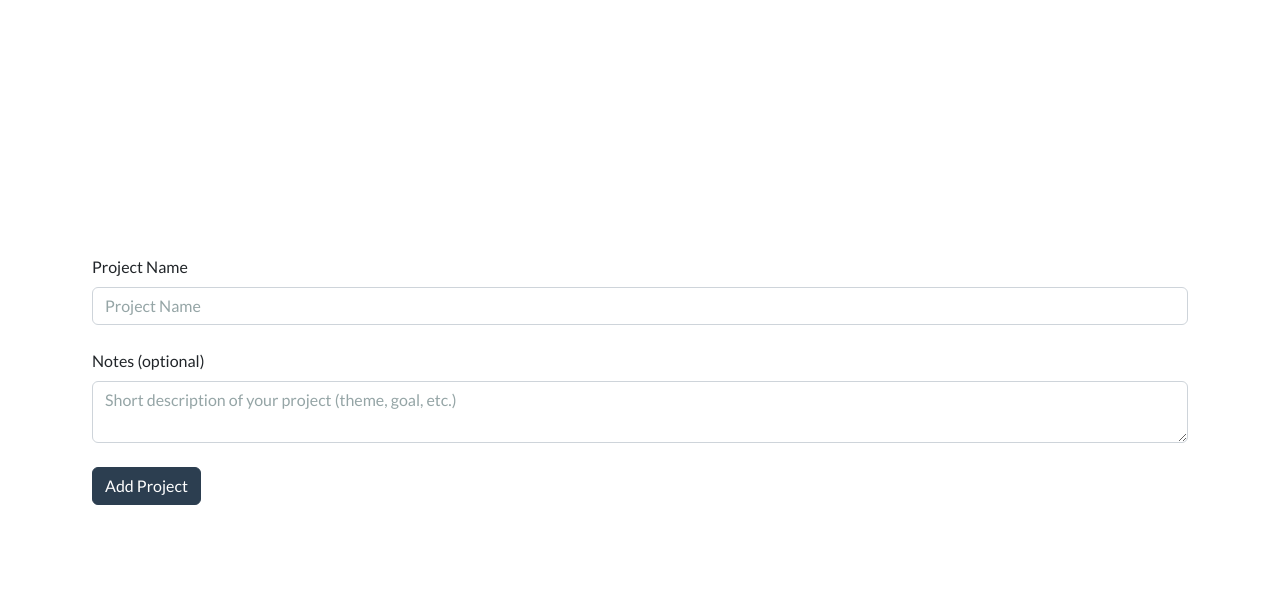
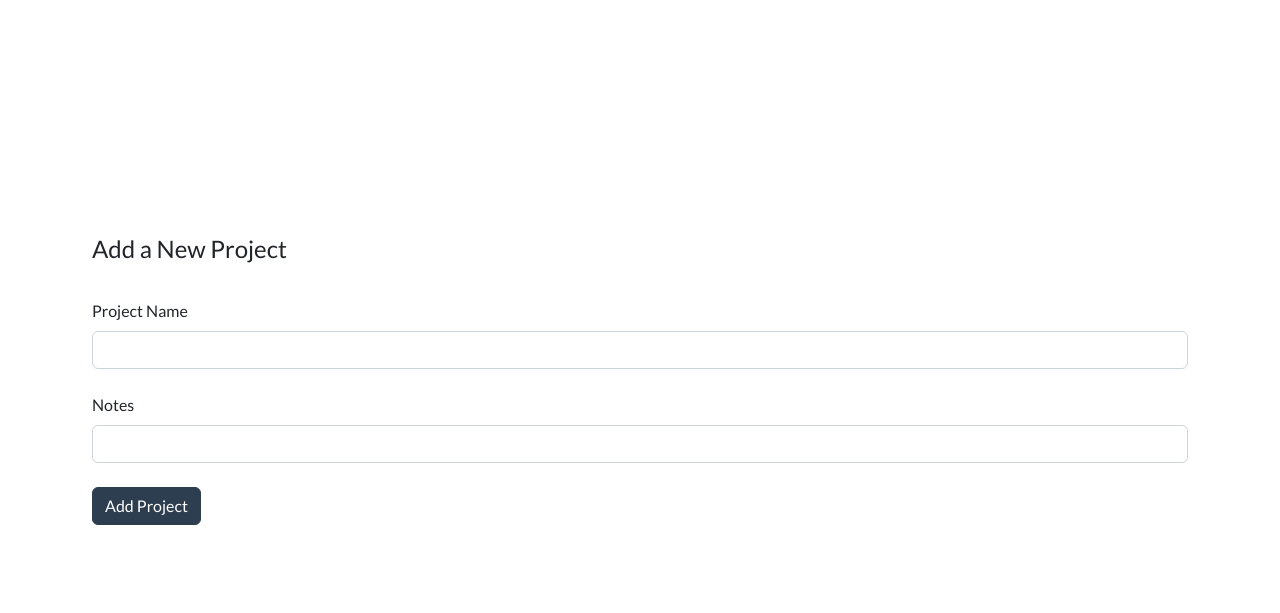
Before and after one commit to LiudmilaLV/-My-Projects-tracker, a Flask app: page / in a window 1280 px wide. Shown: the part 729-1342 px from the top of the page. Before the commit the page ends 1234 px from the top, so only its background shows below. Run offline with Flask 2, Linux system fonts and the light colour scheme; a user stored in the database is signed in; data comes from the database, SQL or seed files in the repository; both versions use the stored data as it was after the commit; some libraries are stand-ins or nearby versions.

Commit message:
adding a new project to db, looks like it works

```diff
--- a/website/__init__.py
+++ b/website/__init__.py
@@ -1,10 +1,13 @@
 from flask import Flask
 from flask_sqlalchemy import SQLAlchemy
+from flask_bcrypt import Bcrypt
 from os import path
 from flask_login import LoginManager, login_manager
 
 db = SQLAlchemy()
 DB_NAME = "database.db"
+
+bcrypt =Bcrypt()
 
 def create_app():
     app = Flask(__name__)
--- a/website/auth.py
+++ b/website/auth.py
@@ -2,7 +2,7 @@ from flask import Flask, Blueprint, render_template, request, flash, redirect, u
 from werkzeug.utils import redirect
 from .models import User
 from werkzeug.security import generate_password_hash, check_password_hash
-from . import db
+from . import db, bcrypt
 from flask_login import login_user, login_required, logout_user, current_user
 from .forms import RegistrationForm, LoginForm
 
@@ -14,7 +14,7 @@ def sign_up():
     if form.validate_on_submit():
         user = User.query.filter_by(email=form.email.data).first()
         if not user:
-            new_user = User(email=form.email.data, name=form.name.data, password=generate_password_hash(form.password.data, method='sha256'))
+            new_user = User(email=form.email.data, name=form.name.data, password=bcrypt.generate_password_hash(form.password.data).decode('utf-8'))
             db.session.add(new_user)
             db.session.commit()
             login_user(new_user, remember=True)
--- a/website/forms.py
+++ b/website/forms.py
@@ -18,3 +18,8 @@ class LoginForm(FlaskForm):
     password = PasswordField('Password', validators=[DataRequired()])
     remember = BooleanField('Remember me')
     submit = SubmitField('Login')
+
+class AddProjectForm(FlaskForm):
+    project_name = StringField('Project Name', validators=[DataRequired(), Length(min=1, max=30)])
+    notes = StringField('Notes')
+    submit = SubmitField('Add Project')
--- a/website/models.py
+++ b/website/models.py
@@ -1,3 +1,4 @@
+from sqlalchemy.orm import backref
 from . import db
 from flask_login import UserMixin
 from sqlalchemy.sql import func
@@ -6,14 +7,14 @@ class User(db.Model, UserMixin):
     email = db.Column(db.String(100), nullable=False, unique=True)
     password = db.Column(db.String(100), nullable=False)
     name = db.Column(db.String(20), nullable=False)
-    projects = db.relationship('Project')
+    projects = db.relationship('Project', backref='owner')
 
     def __repr__(self):
         return f"User('{self.name}', '{self.email}', '{self.projects}')"
 
 class Project(db.Model):
     id = db.Column(db.Integer, primary_key=True)
-    project_name = db.Column(db.String(100), nullable=False)
+    project_name = db.Column(db.String(30), nullable=False)
     notes = db.Column(db.String(1000), nullable=False, default='')
     user_id = db.Column(db.Integer, db.ForeignKey('user.id'), nullable=False)
     entries = db.relationship('Entry')
--- a/website/templates/home.html
+++ b/website/templates/home.html
@@ -51,19 +51,42 @@
 
     <section id="addproject">
         <div class="container-lg my-2">
-        <form method="POST">
+            <form method="POST" action="">
+                {{ form.hidden_tag() }}
+                <fieldset class="form-group">
+                    <legend>Add a New Project</legend>
                     <div class="form-group">
-                <label for="email" class="form-label mt-4" autocomplete="off">Project Name</label>
-                <input type="text" class="form-control" id="project_name" name="project_name" placeholder="Project Name">
+                        {{ form.project_name.label(class="form-label mt-4") }}
+                        {% if form.project_name.errors %}
+                            {{ form.project_name(class="form-control is-invalid") }}
+                            <div class="invalid-feedback">
+                                {% for error in form.project_name.errors %}
+                                    <span>{{ error }}</span>
+                                {% endfor %}
+                            </div>
+                        {% else %}
+                            {{ form.project_name(class="form-control") }}
+                        {% endif %}
                     </div>
                     <div class="form-group">
-                <label for="name" class="form-label mt-4">Notes (optional)</label>
-                <textarea class="form-control" id="notes" name="notes" placeholder="Short description of your project (theme, goal, etc.)"></textarea>
+                        {{ form.notes.label(class="form-label mt-4") }}
+                        {% if form.notes.errors %}
+                            {{ form.notes(class="form-control is-invalid") }}
+                            <div class="invalid-feedback">
+                                {% for error in form.notes.errors %}
+                                    <span>{{ error }}</span>
+                                {% endfor %}
                             </div>
+                        {% else %}
+                            {{ form.notes(class="form-control") }}
+                        {% endif %}
+                    </div>
+                </fieldset>
                 <br>
-            <button type="submit" class="btn btn-primary">Add Project</button>
+                <div class="form-group">
+                    {{ form.submit(class="btn btn-primary") }}
+                </div>
             </form>
-
         </div>
     </section>
 
--- a/website/views.py
+++ b/website/views.py
@@ -1,25 +1,23 @@
 from flask import Blueprint, render_template, request, flash
 from flask_login import login_required, current_user
+from sqlalchemy.orm import selectin_polymorphic
 from .models import Project
 from . import db
+from .forms import AddProjectForm
 
 views = Blueprint('views', __name__)
 
 @views.route('/', methods=['GET', 'POST'])
 @login_required
 def home():
-    if request.method == 'POST':
-        # form = AddProject
-        project_name = request.form.get('project_name')
-        notes = request.form.get('notes')
-        if len(project_name) < 1:
-            flash('Name is too short!', category='warning')
-        elif  Project.query.filter_by(project_name = project_name).first():
-            flash('Project elready exists!', category='warning')
+    form = AddProjectForm()
+    if form.validate_on_submit():
+        user = Project.query.filter(Project.project_name==form.project_name.data, Project.user_id==current_user.id).first()
+        if user:
+            flash('Project already exists! Use another name', category='warning')
         else:
-            new_project = Project(project_name = project_name, notes = notes, user_id = current_user.id)
+            new_project = Project(project_name = form.project_name.data, notes = form.notes.data, user_id = current_user.id)
             db.session.add(new_project)
             db.session.commit()
             flash('Project added!', category='success')
-
-    return render_template("home.html", user=current_user)
+    return render_template("home.html", form=form, user=current_user)
```
Also changed, not shown: website/database.db. Lines whose indentation alone changed are shown as unchanged.
